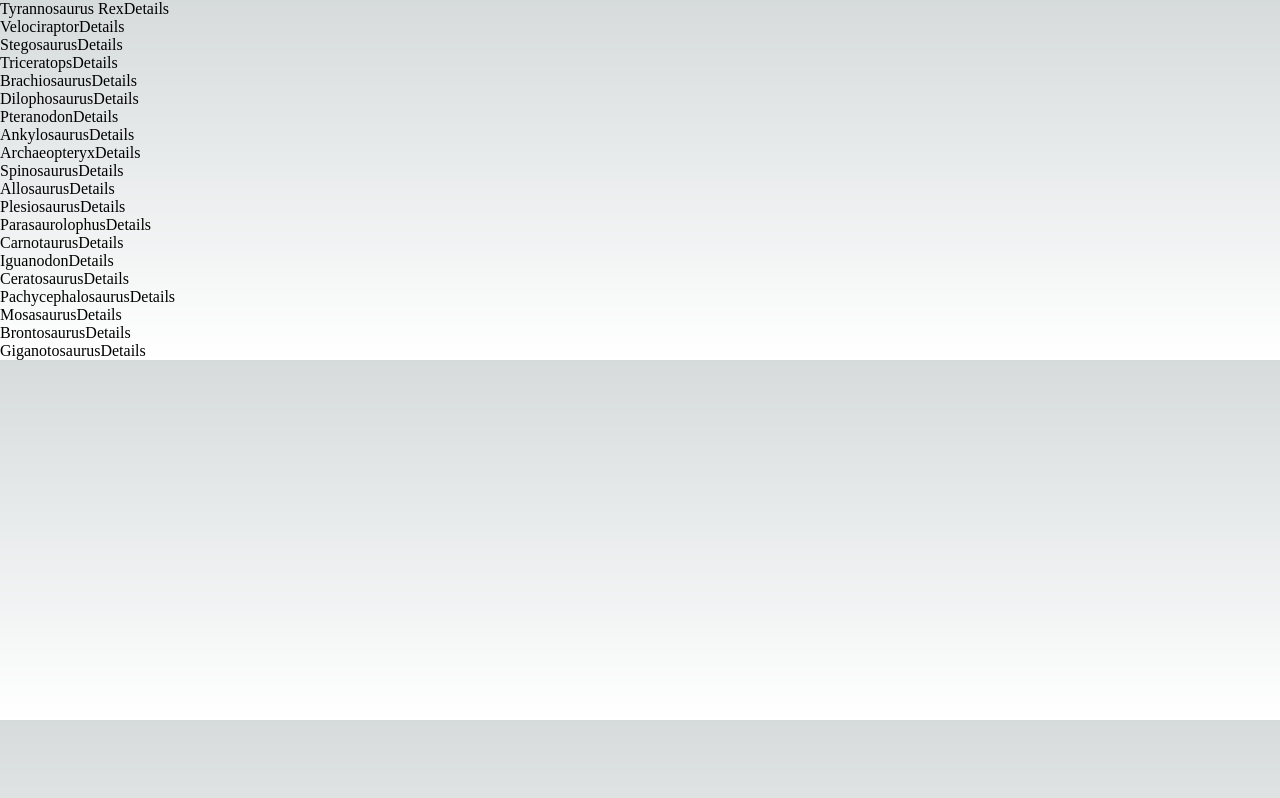
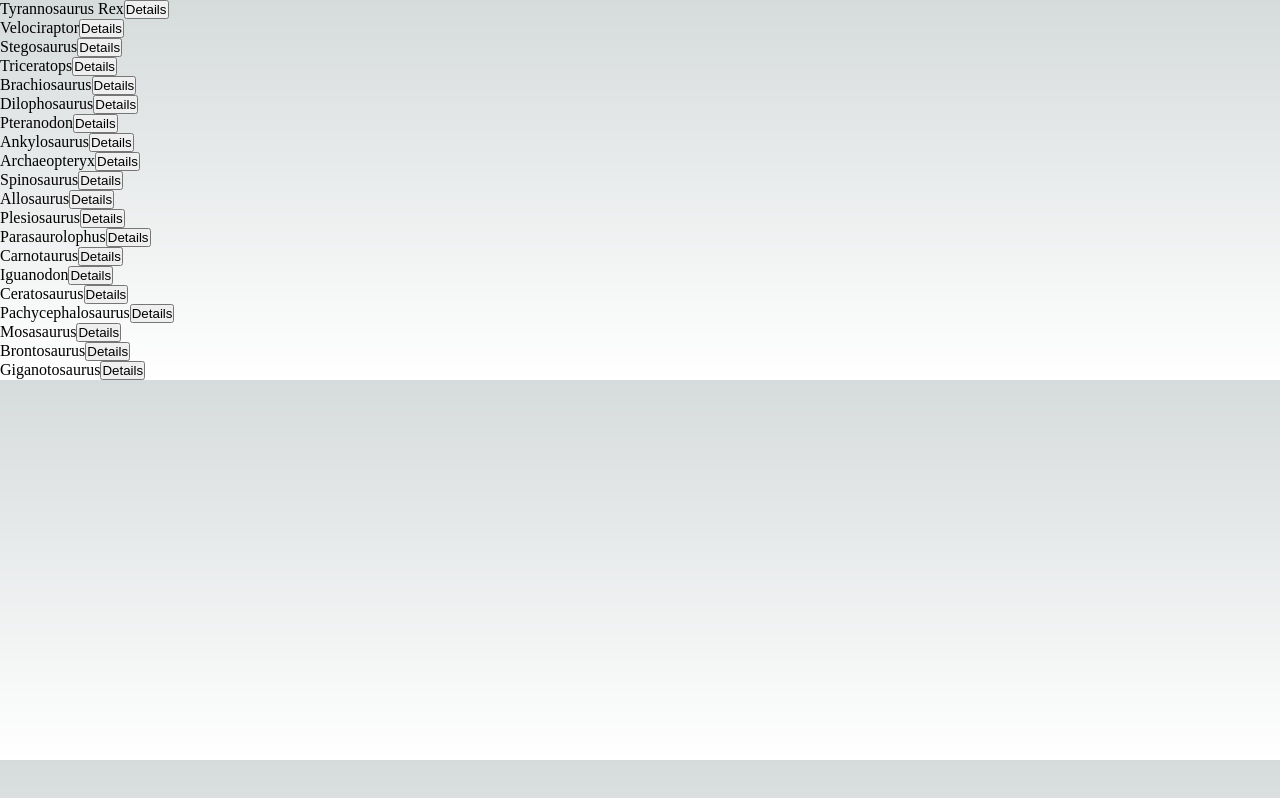
Before and after one commit to HannesOster/dinosaur-app, a Next.js app: page / in a window 1280 px wide. Built offline with nearby package versions, Linux system fonts and the light colour scheme.

Commit message:
add button

```diff
--- a/src/pages/index.js
+++ b/src/pages/index.js
@@ -19,9 +19,13 @@ export default function Home() {
       <ul>
         {dinosaurs.map((dinosaur) => {
           return (
-            <li key={dinosaur.id}>
-              {dinosaur.name}
-              <Link href={`/species/${dinosaur.id}`}>Details</Link>
+            <li className="list" key={dinosaur.id}>
+              <p>
+                {dinosaur.name}
+                <button>
+                  <Link href={`/species/${dinosaur.id}`}>Details</Link>
+                </button>
+              </p>
             </li>
           );
         })}
--- a/src/styles/Home.module.css
+++ b/src/styles/Home.module.css
@@ -97,7 +97,7 @@
 
 .center::before,
 .center::after {
-  content: '';
+  content: "";
   left: 50%;
   position: absolute;
   filter: blur(45px);
@@ -227,3 +227,7 @@
     transform: rotate(0deg);
   }
 }
+.list {
+  padding: 20px;
+  background: lightblue;
+}
```
Also changed, not shown: src/pages/species/[id].js (+7 -0 lines).
